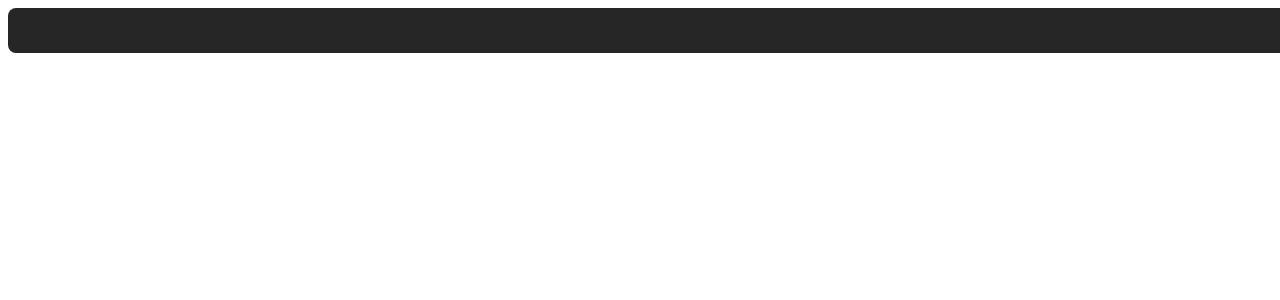
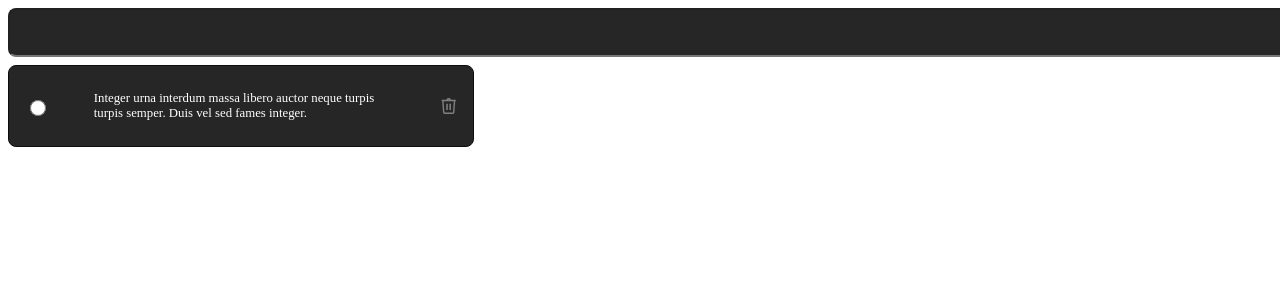
Before and after one commit to amandaduuaarte/ToDoList-ReactJS, a React (Create React App) app: page / in a window 1280 px wide. Shown: the top 300 px of the page. Built offline with nearby package versions, Linux system fonts and the light colour scheme.

Commit message:
refactor: Refactoring task component.

```diff
--- a/package.json
+++ b/package.json
@@ -47,6 +47,9 @@
     ]
   },
   "devDependencies": {
+    "@emotion/react": "^11.11.1",
+    "@emotion/styled": "^11.11.0",
+    "@mui/material": "^5.14.18",
     "@types/react-modal": "^3.13.1",
     "@types/styled-components": "^5.1.19",
     "@typescript-eslint/eslint-plugin": "^6.11.0",
--- a/src/components/Taks/index.tsx
+++ b/src/components/Taks/index.tsx
@@ -1,37 +1,34 @@
-// import React from "react";
-// import { Container } from "./style";
-// import Icon from "../../assets/imgs/Rectangle.svg";
-// import dotIcon from "../../assets/imgs/DotIcon.svg";
+import React from "react";
 
+import {
+  Checkbox,
+  Container,
+  Icon,
+  TaskContent,
+  TaskText,
+  TextContainer,
+} from "./style";
+import CloseIcon from "../../assets/icons/trash.svg";
 // import { useTasks } from "../../hooks/context";
+export function Task() {
+  //   const { tasks } = useTasks();
 
-// export function Task() {
-//   const { tasks } = useTasks();
-
-//   return (
-//     <Container>
-//       {tasks.map((task) => {
-//         return (
-//           <div>
-//             <head>
-//               <img src={Icon} alt="RectangleIcon" />
-//               <h2>{task.title}</h2>
-//               <img src={dotIcon} alt="icon" />
-//             </head>
-//             <main>
-//               <p>{task.description}</p>
-//             </main>
-//             <footer>
-//               <p>
-//                 Created{" "}
-//                 {new Intl.DateTimeFormat("pt-BR").format(
-//                   new Date(task.createdAt)
-//                 )}
-//               </p>
-//             </footer>
-//           </div>
-//         );
-//       })}
-//     </Container>
-//   );
-// }
+  return (
+    <Container>
+      <TaskContent>
+        <Checkbox />
+        <TextContainer>
+          <TaskText>
+            Integer urna interdum massa libero auctor neque turpis turpis
+            semper. Duis vel sed fames integer.
+          </TaskText>
+        </TextContainer>
+        <Icon
+          src={CloseIcon}
+          alt="delete_icon"
+          onClick={() => console.log("dadsa")}
+        />
+      </TaskContent>
+    </Container>
+  );
+}
--- a/src/components/Taks/style.ts
+++ b/src/components/Taks/style.ts
@@ -1,95 +1,42 @@
 import styled from "styled-components";
+import { colors } from "../../style/colors";
 
 export const Container = styled.div`
   display: flex;
-  flex-direction: column;
-  justify-content: center;
-  align-items: center;
-  margin: 3.813rem 0 11.063rem 0;
-
-  @media (max-width: 900px) {
-    margin: 1.5rem 0 2rem 0;
-  }
+  background: ${colors.base["gray-500"]};
+  height: 5rem;
+  width: 29rem;
+  border-radius: 0.5rem;
+  border: 1px solid ${colors.base["gray-700"]};
+  margin: 8px 0;
 `;
 
-export const InnerDiv = styled.div`
+export const TaskContent = styled.div`
   display: flex;
-  flex-direction: column;
-  justify-content: center;
-  width: 79rem;
-  height: 17.25rem;
-  border-radius: 1.25rem;
-  margin-bottom: 1.25rem;
-
-  @media (max-width: 900px) {
-    height: 22.5rem;
-    width: 21rem;
-    margin-bottom: 0.25rem;
-  }
+  padding: 0 1rem;
+  justify-content: space-between;
+  align-items: center;
+  flex-direction: row;
 `;
 
-export const InnerHead = styled.div`
-  display: flex;
-  flex-direction: row;
-  height: 4.375rem;
-  background: var(--gray-750);
-  border-top-left-radius: 1.25rem;
-  border-top-right-radius: 1.25rem;
-
-  @media (max-width: 900px) {
-    height: 3rem;
-  }
-
-  & img:first-child {
-    height: 1.875rem;
-    width: 1.875rem;
-    margin: 1.25rem;
-
-    @media (max-width: 900px) {
-      margin: 0.9rem;
-    }
-  }
-
-  & h2 {
-    font-family: "Inter", sans-serif;
-    font-weight: 600;
-    font-size: 1rem;
-    color: var(--gray-50);
-    align-self: start;
-    padding: 1.75rem 0;
-
-    @media (max-width: 900px) {
-      padding: 1rem 0;
-    }
-  }
+export const TextContainer = styled.div`
+  width: 70%;
 `;
 
-export const InnerImg = styled.img`
-  margin-left: 65rem;
+export const TaskText = styled.p`
+  color: ${colors.text.white};
+  font-size: 0.8rem;
+  font-weight: 400;
 `;
 
-export const InnerMain = styled.main`
-  height: 9.188rem;
-  text-align: start;
-  background: var(--gray-900);
-  color: var(--gray-50);
-  font-family: "Inter", sans-serif;
-  font-weight: 400;
-  padding: 1.25rem;
-
-  @media (max-width: 900px) {
-    height: 17.75rem;
-  }
+export const Checkbox = styled.input.attrs({ type: "radio" })`
+  height: 1rem;
+  width: 1rem;
+  cursor: pointer;
 `;
 
-export const InnerFooter = styled.footer`
-  height: 3.688rem;
-  color: var(--gray-50);
-  background: var(--gray-750);
-  text-align: center;
-  padding: 1.25rem 0;
-  font-family: "Inter", sans-serif;
-  font-weight: 300;
-  border-bottom-left-radius: 1.25rem;
-  border-bottom-right-radius: 1.25rem;
+export const Icon = styled.img`
+  height: 16px;
+  width: 16px;
+  cursor: pointer;
 `;
--- a/src/components/TextField/styles.ts
+++ b/src/components/TextField/styles.ts
@@ -8,9 +8,7 @@ export const Container = styled.input`
   border-radius: 0.5rem;
   color: white;
   padding: 0 12px;
-  border: none;
-
-  :focus {
+  &:focus {
     border: 1px solid red;
   }
 `;
--- a/src/pages/Home/index.tsx
+++ b/src/pages/Home/index.tsx
@@ -1,6 +1,12 @@
 import React from "react";
 import { TextField } from "../../components/TextField";
+import { Task } from "../../components/Taks";
 
 export function Home() {
-  return <TextField />;
+  return (
+    <>
+      <TextField />
+      <Task />
+    </>
+  );
 }
--- a/src/style/colors.ts
+++ b/src/style/colors.ts
@@ -17,4 +17,7 @@ export const colors = {
   feedback: {
     danger: "#E25858",
   },
+  text: {
+    white: "#FFFFFF",
+  },
 };
```
Also changed, not shown: src/assets/icons/trash.svg (added), 1 other file (tests, documents, lock files or other folders).
